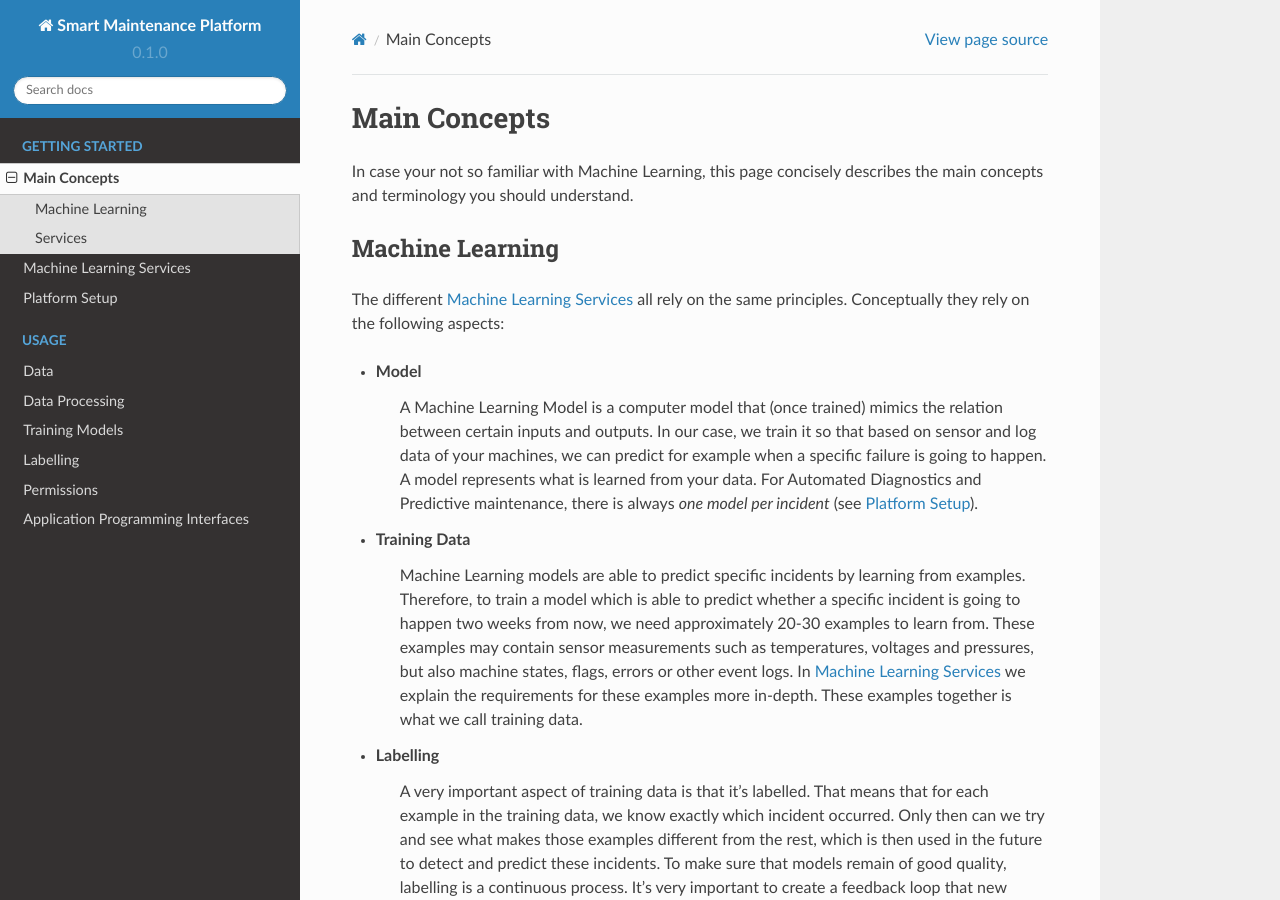
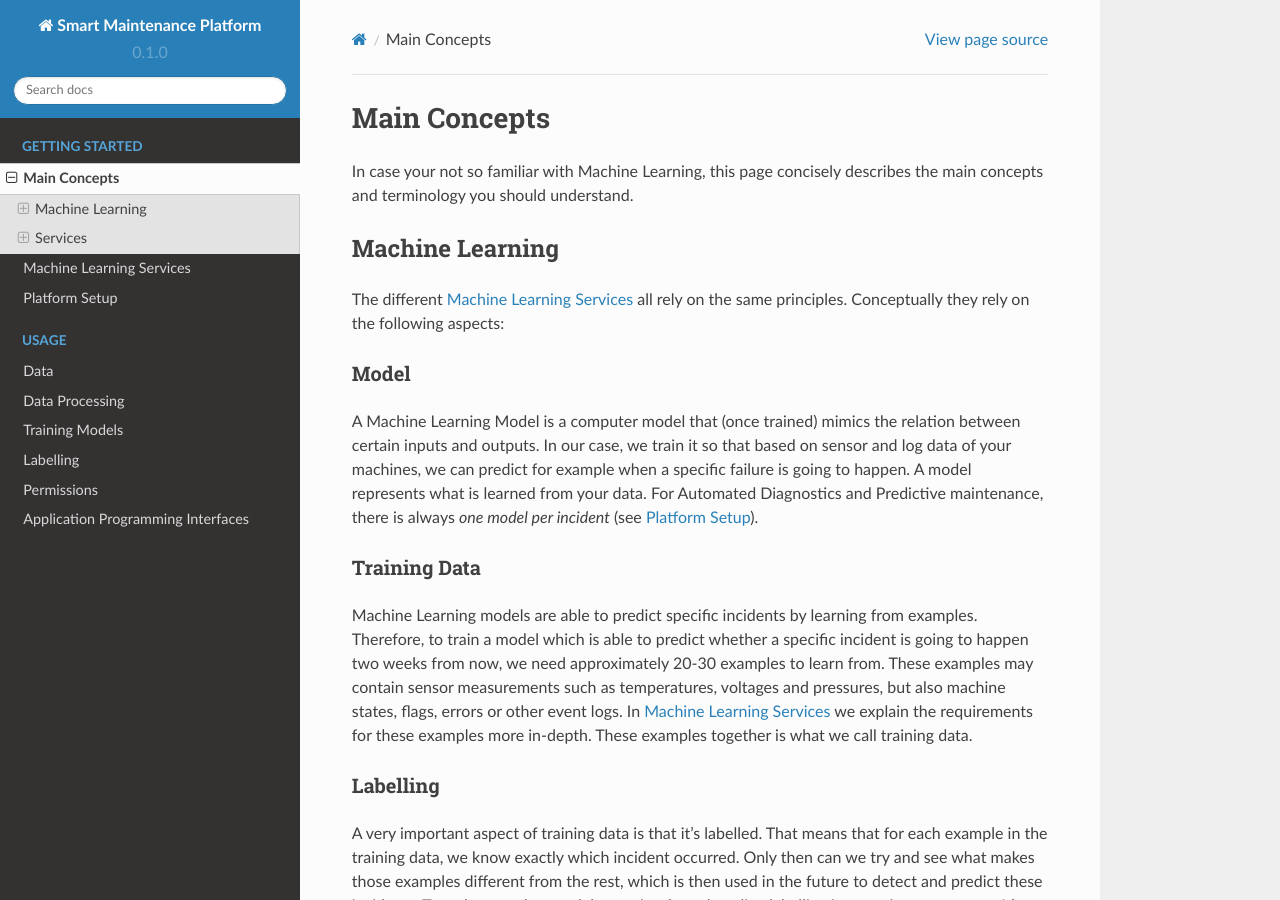
Before and after one commit to Amplo-AG/Platform-Documentation, a Sphinx documentation site: the page built from docs/source/Getting_Started/Main_Concepts.rst, in a window 1280 px wide and 900 px high. Built offline with Sphinx 7.4.7 and the Read the Docs theme 2.0.0, drawn with Linux system fonts in a browser that asks for light colours.

```diff
--- a/docs/source/Getting_Started/Main_Concepts.rst
+++ b/docs/source/Getting_Started/Main_Concepts.rst
@@ -7,31 +7,35 @@ Machine Learning
 ----------------
 The different :doc:`Services` all rely on the same principles. Conceptually they rely on the following aspects:
 
-* **Model**
-    A Machine Learning Model is a computer model that (once trained) mimics the relation between certain inputs and
-    outputs. In our case, we train it so that based on sensor and log data of your machines, we can predict for example
-    when a specific failure is going to happen. A model represents what is learned from your data. For Automated
-    Diagnostics and Predictive maintenance, there is always *one model per incident* (see :doc:`Setup`).
+Model
+^^^^^
+A Machine Learning Model is a computer model that (once trained) mimics the relation between certain inputs and
+outputs. In our case, we train it so that based on sensor and log data of your machines, we can predict for example
+when a specific failure is going to happen. A model represents what is learned from your data. For Automated
+Diagnostics and Predictive maintenance, there is always *one model per incident* (see :doc:`Setup`).
 
-* **Training Data**
-    Machine Learning models are able to predict specific incidents by learning from examples. Therefore, to train a
-    model which is able to predict whether a specific incident is going to happen two weeks from now, we need
-    approximately 20-30 examples to learn from. These examples may contain sensor measurements such as temperatures,
-    voltages and pressures, but also machine states, flags, errors or other event logs. In :doc:`Services`
-    we explain the requirements for these examples more in-depth. These examples together is what we call training data.
+Training Data
+^^^^^^^^^^^^^
+Machine Learning models are able to predict specific incidents by learning from examples. Therefore, to train a
+model which is able to predict whether a specific incident is going to happen two weeks from now, we need
+approximately 20-30 examples to learn from. These examples may contain sensor measurements such as temperatures,
+voltages and pressures, but also machine states, flags, errors or other event logs. In :doc:`Services`
+we explain the requirements for these examples more in-depth. These examples together is what we call training data.
 
-* **Labelling**
-    A very important aspect of training data is that it's labelled. That means that for each example in the training
-    data, we know exactly which incident occurred. Only then can we try and see what makes those examples different from
-    the rest, which is then used in the future to detect and predict these incidents. To make sure that models remain
-    of good quality, labelling is a continuous process. It's very important to create a feedback loop that new incidents
-    are correctly labelled and fed back into the training data so we can update the models.
+Labelling
+^^^^^^^^^
+A very important aspect of training data is that it's labelled. That means that for each example in the training
+data, we know exactly which incident occurred. Only then can we try and see what makes those examples different from
+the rest, which is then used in the future to detect and predict these incidents. To make sure that models remain
+of good quality, labelling is a continuous process. It's very important to create a feedback loop that new incidents
+are correctly labelled and fed back into the training data so we can update the models.
 
-* **Automated Machine Learning**
-    Automated Machine Learning, or AutoML, is an optimization pipeline that automatically designs models for a specific
-    training data set. It uses structured data cleaning and feature engineering steps, tries various types of models
-    and optimizes the hyper parameters (model settings) over a predefined search space. We have dedicated a whole section
-    about the details of how we tailored our AutoML for perfect models.
+Automated Machine Learning
+^^^^^^^^^^^^^^^^^^^^^^^^^^
+Automated Machine Learning, or AutoML, is an optimization pipeline that automatically designs models for a specific
+training data set. It uses structured data cleaning and feature engineering steps, tries various types of models
+and optimizes the hyper parameters (model settings) over a predefined search space. We have dedicated a whole section
+about the details of how we tailored our AutoML for perfect models.
 
 Services
 --------
@@ -39,23 +43,27 @@ See :doc:`Services` for a more detailed overview of the data & setup requirement
 This section provides a concise introduction into the various predictive maintenance services the platform
 offers.
 
-* **Automated Diagnostics**
-    Many Service Engineers and Field Technicians spend hours if not days to identify the root cause of a malfunctioning
-    machine. To avoid this, Automated Diagnostics analyses a snapshot of measurement data of a malfunctioning machine
-    to determine the root cause or resolution within seconds.
+Automated Diagnostics
+^^^^^^^^^^^^^^^^^^^^^
+Many Service Engineers and Field Technicians spend hours if not days to identify the root cause of a malfunctioning
+machine. To avoid this, Automated Diagnostics analyses a snapshot of measurement data of a malfunctioning machine
+to determine the root cause or resolution within seconds.
 
-* **Anomaly Detection**
-    Most machine failures start with undetected anomalies. Detecting anomalies early on allows us to place special attention to
-    those machines that show unexpected behavior and resolve problems earlier. Anomaly Detection constantly monitors and
-    flags data that falls outside of normal operating points. When anomalies are detected, we use Automated Diagnostics
-    models to try and identify the anomaly.
+Anomaly Detection
+^^^^^^^^^^^^^^^^^
+Most machine failures start with undetected anomalies. Detecting anomalies early on allows us to place special attention to
+those machines that show unexpected behavior and resolve problems earlier. Anomaly Detection constantly monitors and
+flags data that falls outside of normal operating points. When anomalies are detected, we use Automated Diagnostics
+models to try and identify the anomaly.
 
-* **Condition Monitoring**
-    Service Engineers often have expert knowledge of their machines. For the cases which are expressible with
-    if/else rules, Condition Monitoring is the go to strategy. Here we don't use machine learning, but rely fully on
-    the Service Engineers' knowledge. We also use these rules to make the labelling process easier.
+Condition Monitoring
+^^^^^^^^^^^^^^^^^^^^
+Service Engineers often have expert knowledge of their machines. For the cases which are expressible with
+if/else rules, Condition Monitoring is the go to strategy. Here we don't use machine learning, but rely fully on
+the Service Engineers' knowledge. We also use these rules to make the labelling process easier.
 
-* **Predictive Maintenance**
-    To avoid machine downtime and to give Service Engineers maximum time to organise maintenance, Predictive Maintenance
-    constantly looks for failure patterns of specific incidents in your machine data. Often, these can be found weeks
-    before the machine becomes critical.
+Predictive Maintenance
+^^^^^^^^^^^^^^^^^^^^^^
+To avoid machine downtime and to give Service Engineers maximum time to organise maintenance, Predictive Maintenance
+constantly looks for failure patterns of specific incidents in your machine data. Often, these can be found weeks
+before the machine becomes critical.
--- a/docs/source/Getting_Started/Setup.rst
+++ b/docs/source/Getting_Started/Setup.rst
@@ -176,7 +176,7 @@ to reach out.
     If you're ticket system provider is not listed, feel free to reach out as we're more than happy to add some to our list!
 
 Salesforce
-~~~~~~~~~~
+^^^^^^^^^^
 Salesforce understands very well that their users need customization. We have developed a custom Lightning Components.
 We have purposely have not developed an application on Salesforce's AppExchange as this is dedicated to the creation
 of intellectual property within Salesforce, whereas our intellectual property remains secure on our own servers.
@@ -185,7 +185,8 @@ of intellectual property within Salesforce, whereas our intellectual property re
 In order to pull data from your Salesforce org, we use connecte
 
 Freshdesk
-~~~~~~~~~
+^^^^^^^^^
+
 **1. Authenticate Freshdesk's API**
 Freshdesk uses an API Key for authentication. When setting up this integration on the platform, please copy the API Key.
 You can find the API Key by:
--- a/docs/source/index.rst
+++ b/docs/source/index.rst
@@ -14,7 +14,7 @@ Monitoring.
 With Amplo, you can develop state of the art machine learning without any code.
 Amplo connects directly to your data storages and ticket systems, for
 minimal setup (& labelling) effort and maximal integration. Using our in-house
-developed `Automated Machine Learning Pipeline <https://en.wikipedia.org/wiki/Automated_machine_learning/>`_,
+developed `Automated Machine Learning Pipeline <https://en.wikipedia.org/wiki/Automated_machine_learning>`_,
 you have a powerful, scalable and robust MLOps framework at your disposal.
 
 .. note::
```
Also changed, not shown: other parts of docs/source/Getting_Started/Setup.rst (+1 -0 lines).
